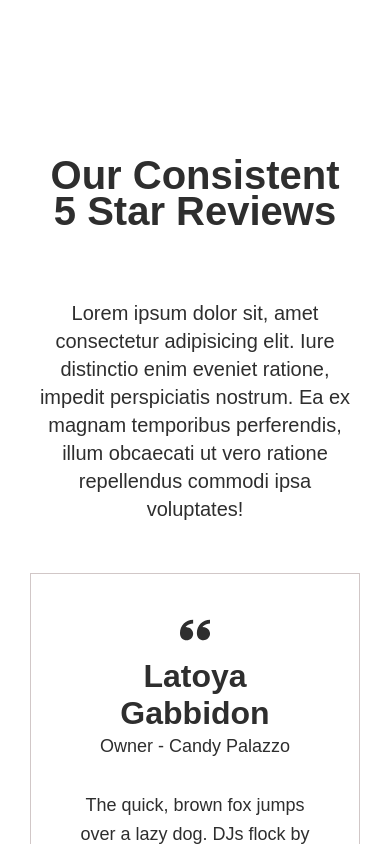
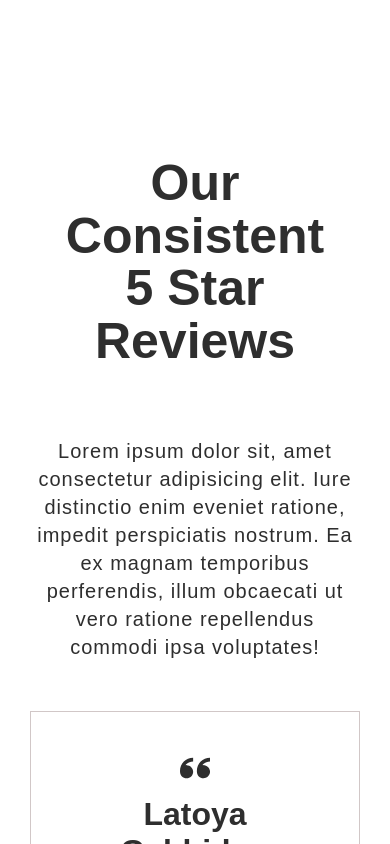
Before and after one commit to salmandotweb/TSS, a Next.js app: page /services/contentCreation in a window 390 px wide. Shown: the part 4660-5504 px from the top of the page. Built offline with nearby package versions, Linux system fonts and the light colour scheme; a web font is replaced by a local one.

Commit message:
homepage-changes-updated

```diff
--- a/components/Blog.js
+++ b/components/Blog.js
@@ -16,7 +16,7 @@ const Blog = ({ img, date, year, description, link }) => {
 								r="20"
 								fill="none"
 								stroke="#2e2e2e"
-								strokeWidth=".2"></circle>
+								strokeWidth=".1"></circle>
 						</svg>
 					</div>
 				</div>
--- a/styles/AboutSection.module.css
+++ b/styles/AboutSection.module.css
@@ -14,13 +14,13 @@
 }
 .content > p:first-child {
 	text-transform: uppercase;
-	font-size: 1.6rem;
+	font-size: 1.7rem;
 	font-weight: 600;
 	margin-bottom: 2rem;
 }
 .content > h1 {
 	line-height: 1.1;
-	font-size: 6rem;
+	font-size: 6.5rem;
 }
 .content > p:last-child {
 	padding-top: 5rem;
--- a/styles/Header.module.css
+++ b/styles/Header.module.css
@@ -14,7 +14,7 @@
 	left: 50%;
 	transform: translate(-50%, -50%);
 	text-align: center;
-	font-size: 28vw;
+	font-size: 30vw;
 	font-weight: 900;
 	width: 100%;
 	height: 100%;
--- a/styles/Navbar.module.css
+++ b/styles/Navbar.module.css
@@ -2,7 +2,7 @@
 	display: flex;
 	align-items: center;
 	justify-content: space-between;
-	padding: 3rem 10rem;
+	padding: 3rem 10rem 3rem 12rem;
 }
 .socialLinks {
 	display: flex;
--- a/styles/ReviewsSection.module.css
+++ b/styles/ReviewsSection.module.css
@@ -1,8 +1,8 @@
 .reviewsSection {
-	padding: 15rem 5rem 15rem 15rem;
+	padding: 5rem 5rem 12rem 14rem;
 	display: flex;
-	align-items: flex-start;
-	justify-content: flex-start;
+	align-items: center;
+	justify-content: center;
 }
 .info {
 	flex: 0.5;
@@ -10,11 +10,13 @@
 }
 .info > h1 {
 	margin-bottom: 2rem;
-	font-size: 7.5rem;
+	line-height: 1.05;
+	font-size: 8rem;
 }
 .info > p {
-	font-size: 2.5rem;
-	line-height: 1.7;
+	font-size: 2.8rem;
+	line-height: 1.8;
+	letter-spacing: 0.1rem;
 	margin-top: 4rem;
 }
 .carousel {
@@ -42,11 +44,14 @@
 	font-size: 3rem;
 	margin-bottom: 1rem;
 }
-/* @media screen and (max-width: 1252px) {
-	.info > h1 {
-		font-size: 6rem;
+@media screen and (max-width: 1440px) {
+	.reviewsSection {
+		padding: 5rem 5rem 12rem 10rem;
+		display: flex;
+		align-items: center;
+		justify-content: center;
 	}
-} */
+}
 @media screen and (max-width: 1168px) {
 	.reviewsSection {
 		padding: 5rem 5rem 5rem 5rem;
--- a/styles/ServicesSection.module.css
+++ b/styles/ServicesSection.module.css
@@ -7,11 +7,11 @@
 }
 .info {
 	display: flex;
-	align-items: flex-start;
+	align-items: center;
 	justify-content: flex-start;
 }
 .imageContainer {
-	width: 80rem;
+	width: 90rem;
 }
 .imageContainer > img {
 	width: 100%;
@@ -25,7 +25,7 @@
 	}
 }
 .services {
-	margin-left: 5rem;
+	margin-left: 10rem;
 	display: flex;
 	align-items: flex-start;
 	justify-content: flex-start;
@@ -45,7 +45,16 @@
 }
 @media screen and (max-width: 1440px) {
 	.servicesSection {
-		padding: 10rem 5rem 5rem 0;
+		padding: 15rem 5rem 15rem 0;
+		overflow-x: hidden;
+	}
+	.imageContainer {
+		width: 115rem;
+	}
+	.info {
+		display: flex;
+		align-items: flex-start;
+		justify-content: flex-start;
 	}
 }
 @media screen and (max-width: 1226px) {
--- a/styles/WorkSection.module.css
+++ b/styles/WorkSection.module.css
@@ -3,7 +3,7 @@
 	min-height: 100vh;
 	background: var(--2e2);
 	color: var(--white);
-	padding: 5rem 15rem;
+	padding: 5rem 10rem;
 }
 .cardsContainer {
 	padding-top: 5rem;
@@ -22,32 +22,34 @@
 	margin-bottom: 5rem;
 }
 .imageContainer {
-	width: 40vw;
-	margin-right: 5rem;
+	flex: 0.53;
+	width: 100%;
 }
 .imageContainer > img {
 	width: 100%;
 }
-
+.info {
+	flex: 0.42;
+	margin-left: 10rem;
+}
 .info > p {
-	font-size: 2.5rem;
+	font-size: 2.8rem;
 	line-height: 1.3;
 	margin: 1rem 0 5rem 0;
-	width: 80%;
+	width: 60%;
 }
 .reverse {
 	flex-direction: row-reverse;
 }
 .reverse > .imageContainer {
 	margin-right: 0;
-	margin-left: 5rem;
 }
 .viewAll {
 	width: 100%;
 	display: flex;
 	align-items: center;
 	justify-content: flex-end;
-	padding-top: 7rem;
+	padding: 10rem 0 2rem 0;
 	cursor: pointer;
 }
 .line {
@@ -55,6 +57,15 @@
 	height: 0.2rem;
 	background: var(--white);
 	margin-right: 2rem;
+}
+@media screen and (max-width: 1440px) {
+	.imageContainer {
+		flex: 0.52;
+	}
+	.info {
+		flex: 0.43;
+		margin-left: 5rem;
+	}
 }
 @media screen and (max-width: 1286px) {
 	.info > h1 {
@@ -99,6 +110,10 @@
 		margin-right: 0;
 		margin-left: 0;
 	}
+	.info {
+		margin-left: 0;
+		margin-right: 0;
+	}
 }
 @media screen and (max-width: 666px) {
 	.workSection {
--- a/styles/globals.css
+++ b/styles/globals.css
@@ -111,8 +111,8 @@ a {
 
 .sectionTitle {
 	width: 100%;
-	padding: 0;
-	font-size: 8rem;
+	padding: 2rem 0;
+	font-size: 8.5rem;
 	line-height: 0.9;
 	font-weight: 900;
 }
@@ -203,7 +203,7 @@ input::placeholder {
 
 @media screen and (max-width: 1024px) {
 	.sectionTitle {
-		font-size: 6rem;
+		font-size: 6rem !important;
 	}
 }
 
@@ -215,7 +215,7 @@ input::placeholder {
 
 @media screen and (max-width: 652px) {
 	.sectionTitle {
-		font-size: 5rem;
+		font-size: 5rem !important;
 	}
 }
 
```
Also changed, not shown: styles/BlogsSection.module.css (+63 -8 lines).
